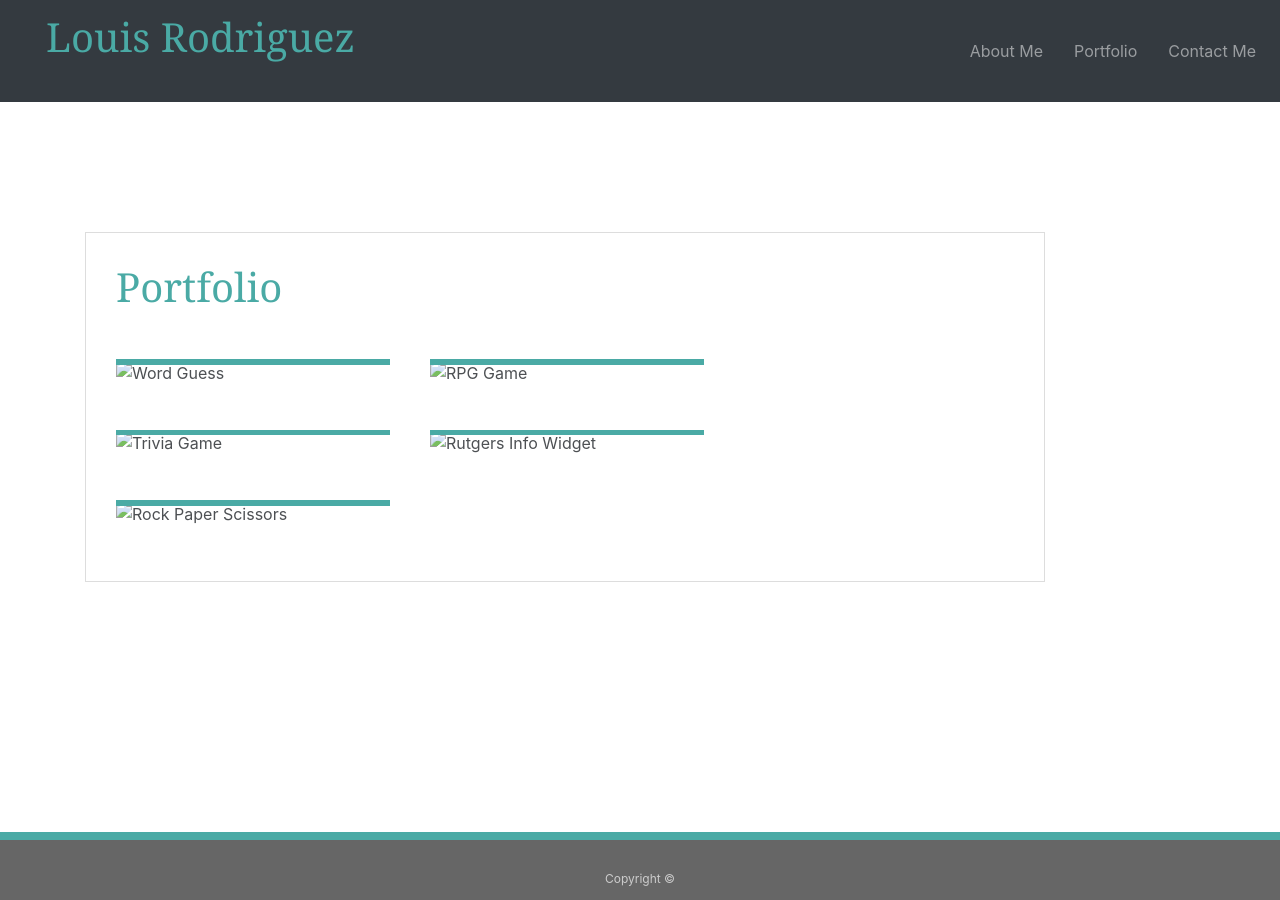
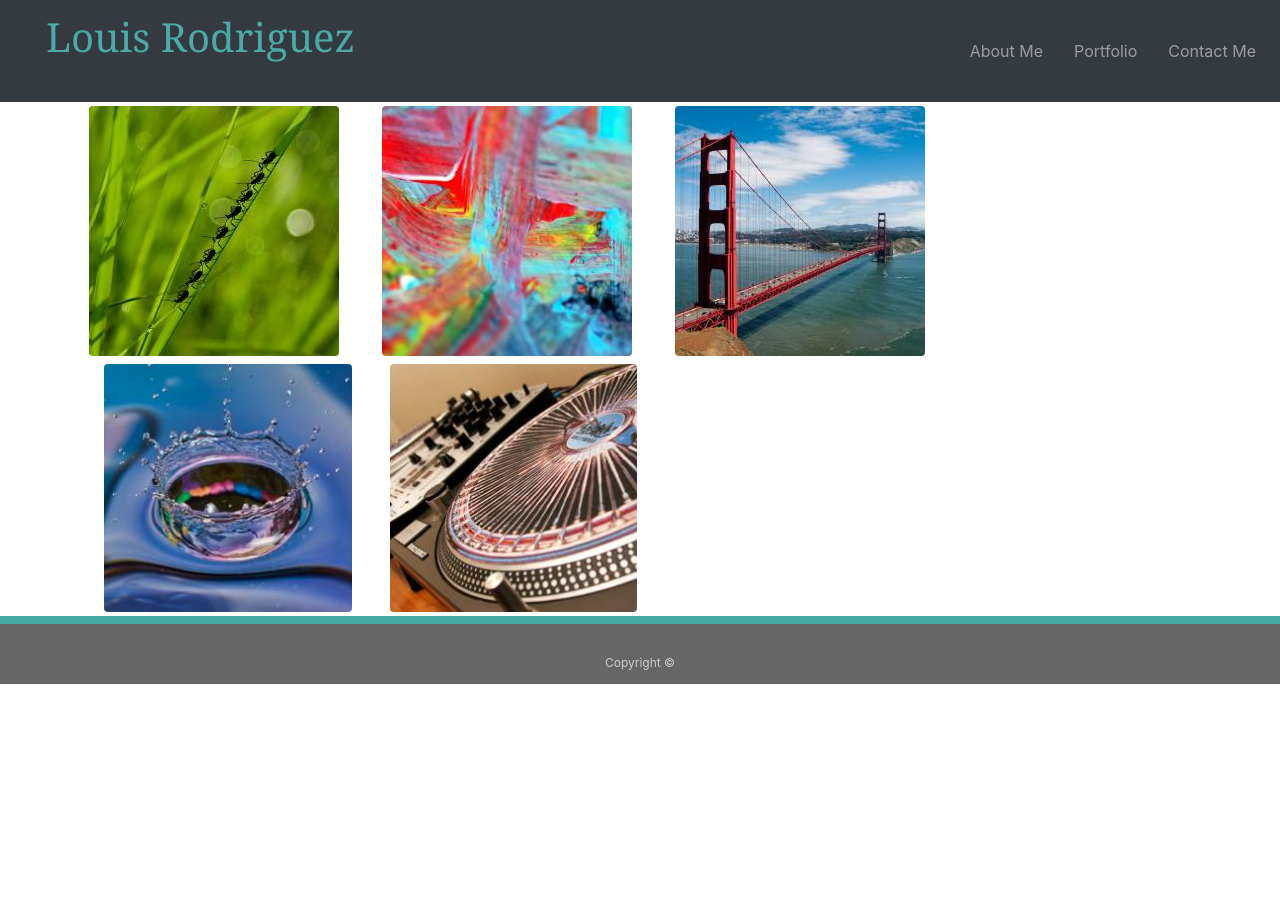
Before and after one commit to LouAndyR01/Bootstrap-Portfolio, a plain HTML site: page portfolio.html in a window 1280 px wide. After the commit the page ends 800 px from the top, so only its background shows below. Drawn offline with nearby package versions, Linux system fonts and the light colour scheme.

Commit message:
updated porfolio

```diff
--- a/portfolio.html
+++ b/portfolio.html
@@ -17,8 +17,7 @@
   <!-- Navbar -->
   <nav class="navbar navbar-expand-sm navbar-dark bg-dark">
     <a href="#" class="navbar-brand">
-      <h1>Louis Rodriguez</h1>
-    </a>
+      <h1>Louis Rodriguez</h1></a>
     <button class="navbar-toggler" data-toggle="collapse" data-target="#NavbarMenu">
       <span class="navbar-toggler-icon"></span>
     </button>
@@ -31,49 +30,25 @@
       </ul>
     </div>
   </nav>
+
+  <div class="container">
+    <div class="row">
+          <div class="col-sm-3 m-1"><img class= "img-fluid rounded" src= "assets/images/nature-q-c-250-250-1.jpg">
           </div>
-    <!-- <div class="container">
-      <a href="index.html" id="logo">Your Name</a>
-      <nav>
-        <a href="index.html">About</a>
-        <a href="portfolio.html">Portfolio</a>
-        <a href="contact.html">Contact</a>
-      </nav>
-    </div> -->
-  </header>
+          <div class="col-sm-3 m-1"><img class= "img-fluid rounded" src= "assets/images/abstract-q-c-250-250-3.jpg">
+          </div>
+          <div class="col-sm-3 m-1"><img class= "img-fluid rounded" src= "assets/images/city-q-c-250-250-9.jpg">
+          </div>
+    </div>
 
-  <div id="main-container" class="container">
-    <section class="main-section">
-      <h1>Portfolio</h1>
-
-      <div class="work">
-        <img src="assets/images/technics-q-c-640-480-1.jpg" alt="Word Guess">
-
-        <h3>Word Guess</h3>
+    <div class= "container">
+      <div class= "row">
+          <div class="col-sm-3 m-1"><img class= "img-fluid rounded" src= "assets/images/nature-q-c-250-250-10.jpg">
+          </div>
+          <div class="col-sm-3 m-1"><img class= "img-fluid rounded" src= "assets/images/technics-q-c-250-250-2.jpg">
+          </div>
       </div>
-      <div class="work">
-        <img src="assets/images/technics-q-c-640-480-2.jpg" alt="RPG Game">
-
-        <h3>RPG Game</h3>
-      </div>
-      <div class="work">
-        <img src="assets/images/technics-q-c-640-480-5.jpg" alt="Trivia Game">
-
-        <h3>Trivia Game</h3>
-      </div>
-      <div class="work">
-        <img src="assets/images/technics-q-c-640-480-7.jpg" alt="Rutgers Info Widget">
-
-        <h3>Rutgers Info Widget</h3>
-      </div>
-      <div class="work">
-        <img src="assets/images/technics-q-c-640-480-9.jpg" alt="Rock Paper Scissors">
-
-        <h3>Rock Paper Scissors</h3>
-      </div>
-
-    </section>
-
+    </div>
   </div>
 
   <footer>
```
Also changed, not shown: contact.html (+25 -28 lines), index.html (+2 -3 lines).
